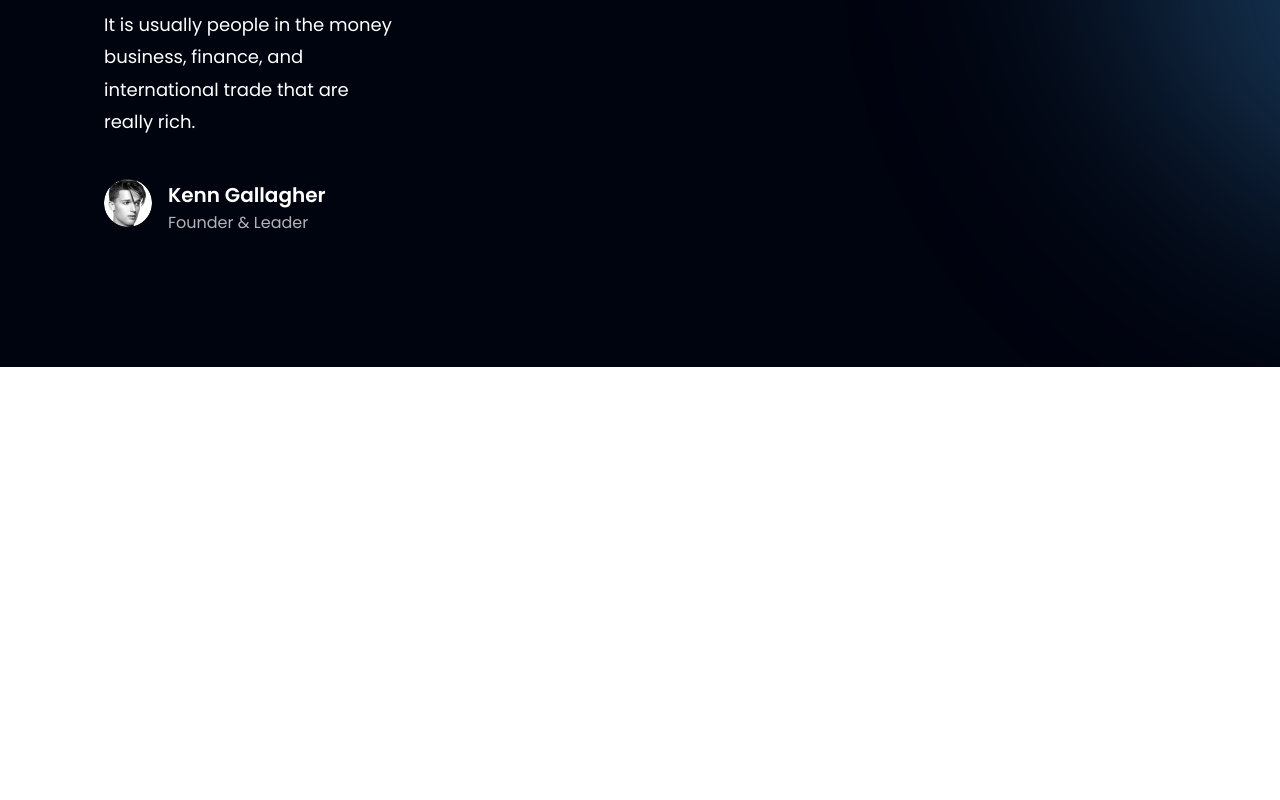
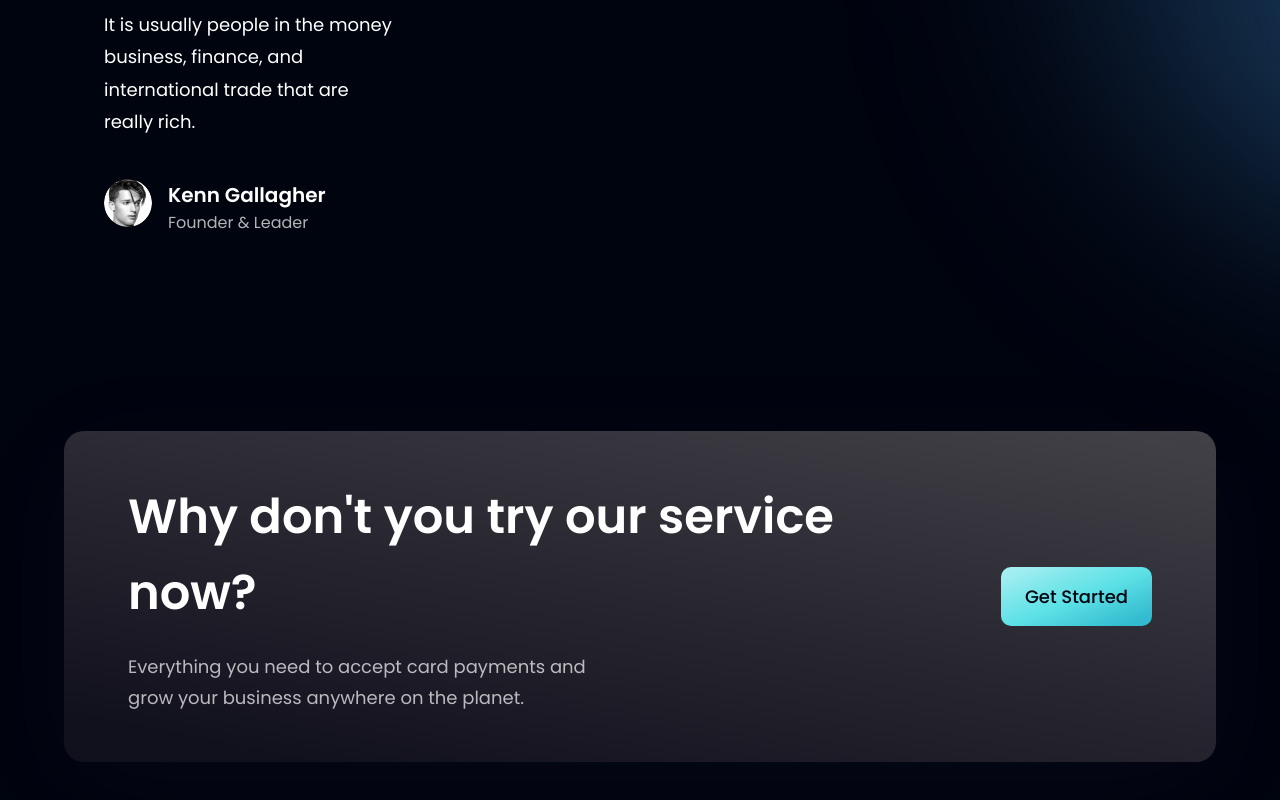
Before and after one commit to m6o4solutions/hoobank-web-project, a React (Vite) app: page / in a window 1280 px wide. Shown: the part 3642-4442 px from the top of the page. Before the commit the page ends 4009 px from the top, so only its background shows below. Built offline with nearby package versions, Linux system fonts and the light colour scheme.

Commit message:
feat:create call to action section

```diff
--- a/package.json
+++ b/package.json
@@ -1,7 +1,7 @@
 {
 	"name": "hoobank-website",
 	"private": true,
-	"version": "0.9.3",
+	"version": "0.10.3",
 	"type": "module",
 	"scripts": {
 		"dev": "vite",
--- a/src/components/CTA.jsx
+++ b/src/components/CTA.jsx
@@ -1,6 +1,23 @@
-import React from 'react';
+import styles from '../styles';
+import Button from './Button';
 
 const CTA = () => {
-	return <div></div>;
+	return (
+		<section
+			className={`${styles.flexCenter} ${styles.marginY} ${styles.padding} bg-black-gradient-2 box-shadow flex-col rounded-[20px] sm:flex-row`}
+		>
+			<div className="flex flex-1 flex-col">
+				<h2 className={styles.heading2}>Why don't you try our service now?</h2>
+				<p className={`${styles.paragraph} mt-5 max-w-[470px]`}>
+					Everything you need to accept card payments and grow your business anywhere on the planet.
+				</p>
+			</div>
+
+			<div className={`${styles.flexCenter} ml-0 mt-10 sm:ml-10 sm:mt-0`}>
+				<Button />
+			</div>
+		</section>
+	);
 };
+
 export default CTA;
```
